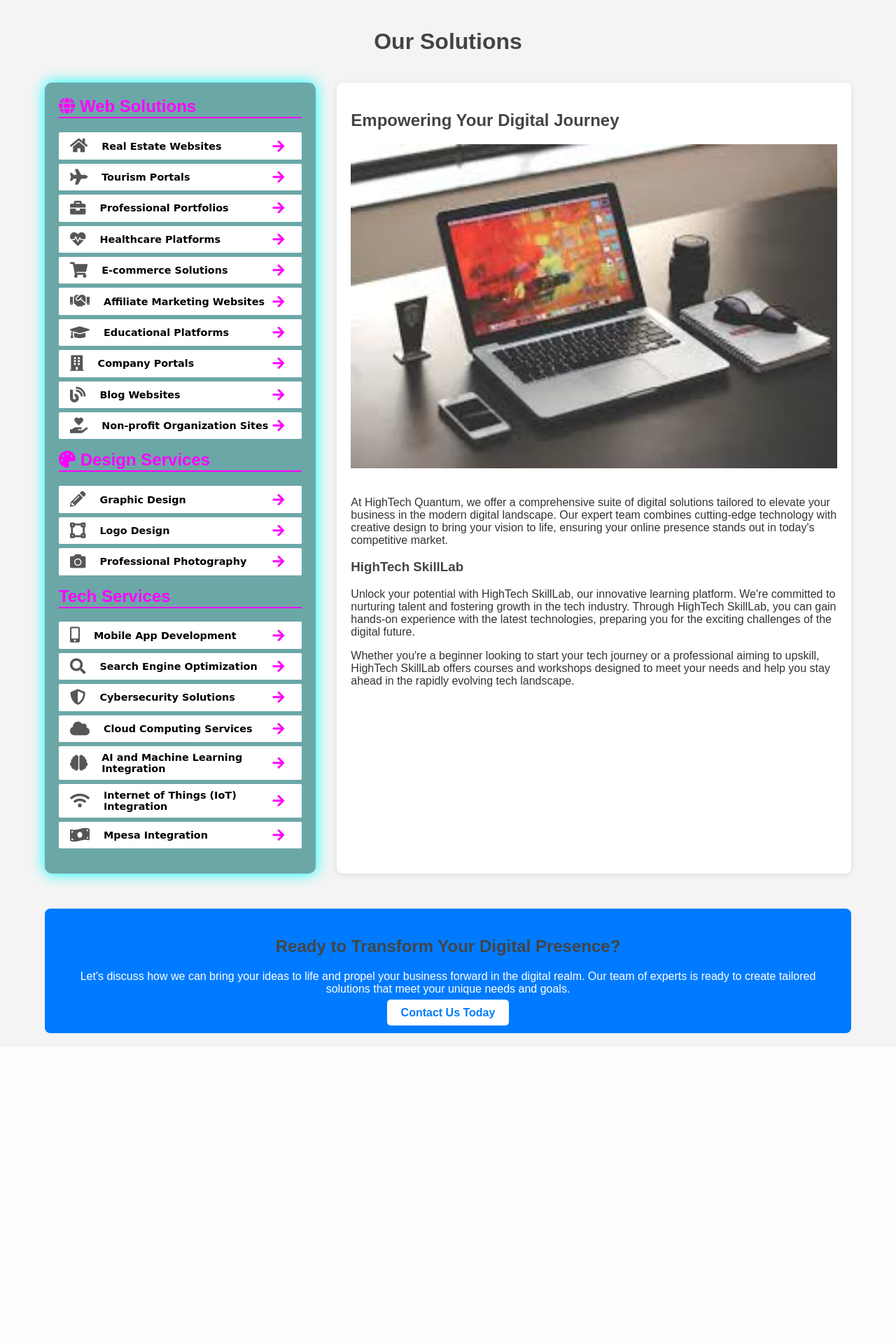
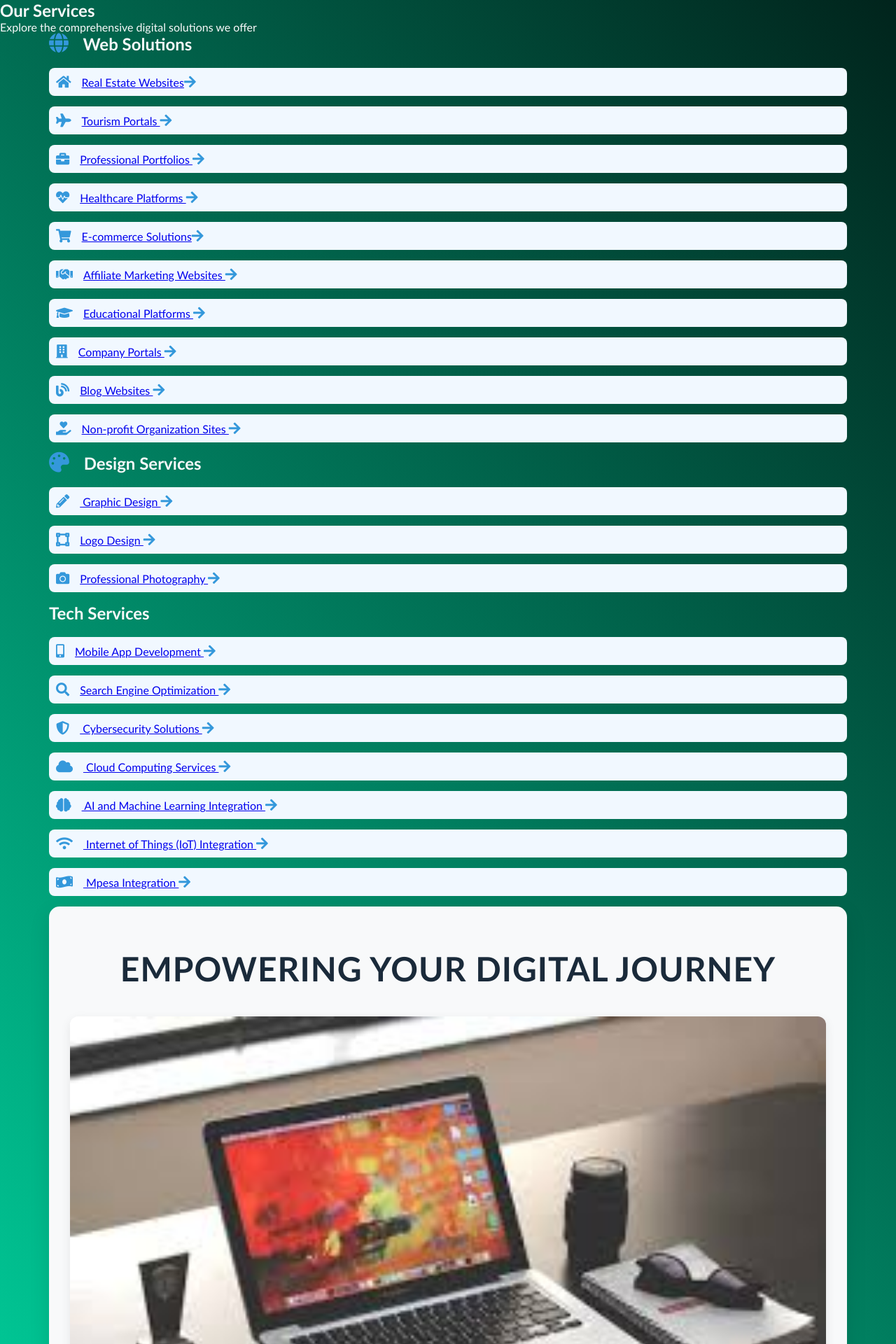
Before and after one commit to catalyst254/highTech, a PHP site: page /test.html in a window 1280 px wide. Shown: the top 1920 px of the page at 70% size. Before the commit the page ends 1476 px from the top, so only its background shows below. Run offline with PHP 8.4, Linux system fonts and the light colour scheme.

Commit message:
update the changes

```diff
--- a/test.html
+++ b/test.html
@@ -6,194 +6,160 @@
     <title>Our Solutions - HighTech Quantum</title>
     <link rel="stylesheet" href="https://cdnjs.cloudflare.com/ajax/libs/font-awesome/5.15.3/css/all.min.css">
     <link href="https://fonts.googleapis.com/css2?family=Poppins:wght@300;400;600&display=swap" rel="stylesheet">
-    <link rel="stylesheet" href="styl.css">
-    <link rel="stylesheet" href="solutions.css">
+    <link rel="stylesheet" href="style.css">
+    <link rel="stylesheet" href="servie.css">
 </head>
 <style>
-/* General Styles */
-body {
-    font-family: Arial, sans-serif;
-    margin: 0;
-    padding: 0;
-    background-color: #f4f4f4;
-    color: #333;
+/* Solutions Description */
+.solutions-description {
+    background-color: #f8f9fa;
+    padding: 60px 0;
+    border-radius: 15px;
+    box-shadow: 0 10px 30px rgba(0, 0, 0, 0.1);
 }
 
 .container {
-    width: 90%;
+    max-width: 1200px;
     margin: 0 auto;
-    max-width: 1200px;
-    padding: 20px;
+    padding: 0 30px;
 }
 
-h1, h2, h3 {
-    color: #444;
+.solutions-description h2 {
+    font-size: 3em;
+    color: #1a2a3a;
+    text-align: center;
+    margin-bottom: 40px;
+    font-weight: 700;
+    letter-spacing: 1px;
+    text-transform: uppercase;
 }
 
-h1.page-title {
-    text-align: center;
-    margin-bottom: 40px;
+.content-wrapper {
+    display: flex;
+    flex-direction: column;
+    align-items: center;
+    margin-bottom: 50px;
+    background-color: #ffffff;
+    border-radius: 12px;
+    overflow: hidden;
+    box-shadow: 0 5px 15px rgba(0, 0, 0, 0.08);
 }
 
-.solutions-content {
-    display: flex;
-    flex-wrap: wrap;
-    gap: 30px;
-}
-
-/* Solutions List */
-.solutions-list {
-    flex: 1;
-    width: 20px;
-    background: rgba(3, 107, 107, 0.562);
-    border-radius: 10px;
-    padding: 20px;
-    box-shadow: 0 0 20px rgb(0, 255, 255);
-}
-
-.solutions-list h2 {
-    color: #ff00ff;
-    border-bottom: 2px solid #ff00ff;
-    padding-bottom: 1px;
-    margin-top: 0;
-}
-
-.solutions-list ul {
-    list-style: none;
+.image-container {
+    width: 100%;
     padding: 0;
 }
 
-.solutions-list ul li {
-    padding: 0.5rem 1rem;
-    background-color: rgb(255, 255, 255);
-    color: #00ffea;
-    font-size: 0.9rem;
-    font-weight: 600;
-    border: none;
-    border-radius: 1%;
-    transition: all 0.3s ease;
-    position: relative;
-    overflow: hidden;
-    z-index: 1;
-    margin-top: 6px;
+.image-container img {
+    width: 100%;
+    height: auto;
+    object-fit: cover;
+    transition: transform 0.3s ease;
 }
 
-.solutions-list ul li::before {
+.image-container img:hover {
+    transform: scale(1.05);
+}
+
+.text-content {
+    padding: 30px;
+}
+
+.text-content p {
+    font-size: 1.1em;
+    line-height: 1.6;
+    color: #4a5568;
+}
+
+/* HighTech SkillLab */
+h3 {
+    color: #2c3e50;
+    font-size: 2.2em;
+    margin-bottom: 25px;
+    position: relative;
+    padding-bottom: 15px;
+}
+
+h3::after {
     content: '';
     position: absolute;
-    top: 0;
-    left: -100%;
-    width: 100%;
-    height: 100%;
-    background: orangered;
-    transition: all 0.5s ease;
-    z-index: -1;
+    bottom: 0;
+    left: 0;
+    width: 60px;
+    height: 4px;
+    background-color: #3498db;
 }
 
-.solutions-list ul li:hover {
-  color: orangered;
+ul {
+    list-style-type: none;
+    padding-left: 0;
+    margin-top: 20px;
 }
 
-.solutions-list ul li:hover::before {
-  left: 0;
-}
-
-.solutions-list ul li a {
-    text-decoration: none;
-    color: #000000;
-    font-weight: bolder;
-    font-family: cursive;
-    display: flex;
-    align-items: center;
-    gap: 10px;
-}
-
-.solutions-list ul li a i {
-    margin-right: 10px;
-    font-size: 1.4rem;
-    color: #000000a9;
-}
-.solutions-list ul li a span i{
-    color: #ff00ff;
-    border-radius: 50%;
-    background-color: #ffffff;
-    padding: 5px;
-    font-size: 1.2rem;
-    position: absolute;
-    right: 10px;
-    top: 50%;
-    transform: translateY(-50%);
-}
-
-/* Solutions Description */
-.solutions-description {
-    flex: 2;
-    min-width: 300px;
-    background-color: #fff;
-    padding: 20px;
+li {
+    margin-bottom: 15px;
+    padding: 10px;
+    background-color: #f1f8ff;
     border-radius: 8px;
-    box-shadow: 0 2px 8px rgba(0, 0, 0, 0.1);
-}
-
-.solutions-description img {
-    width: 100vw;
-    margin-bottom: 20px;
-    height: auto;
-    max-width: 100%;
-}
-
-/* Contact Section */
-.contact-container {
-    text-align: center;
-    margin-top: 50px;
-    padding: 20px;
-    background-color: #007bff;
-    color: #fff;
-    border-radius: 8px;
-}
-
-.contact-container a.btn {
-    background-color: #fff;
-    color: #007bff;
-    padding: 10px 20px;
-    text-decoration: none;
-    border-radius: 5px;
-    font-weight: bold;
     transition: background-color 0.3s ease;
 }
 
-.contact-container a.btn:hover {
-    background-color: #ddd;
+li:hover {
+    background-color: #e1f0ff;
 }
 
-/* responsive  */
+i {
+    margin-right: 15px;
+    color: #3498db;
+    font-size: 1.2em;
+}
+
+.btn-primary {
+    display: inline-block;
+    padding: 12px 25px;
+    background-color: #3498db;
+    color: #ffffff;
+    text-decoration: none;
+    border-radius: 30px;
+    font-weight: bold;
+    transition: background-color 0.3s ease, transform 0.2s ease;
+    margin-top: 20px;
+}
+
+.btn-primary:hover {
+    background-color: #2980b9;
+    transform: translateY(-2px);
+}
+
+.btn-primary i {
+    margin-right: 8px;
+    color: #ffffff;
+}
+
 @media (max-width: 768px) {
-    .solutions-content {
-        flex-direction: column-reverse;
+    .solutions-description h2 {
+        font-size: 2.5em;
     }
 
-    .solutions-description {
-        flex: 1;
-        min-width: 100%;
-    }
-    .solutions-list{
-       width: 400px;
-       padding: 2erm;
-       margin: 0 auto;
+    h3 {
+        font-size: 1.8em;
     }
 
-    .contact-container {
-        margin-top: 30px;
+    .content-wrapper {
+        margin-bottom: 30px;
     }
 }
 
 </style>
+
 <body>
-    <!-- Include  existing header here -->
-
+    <section id="hero-services">
+        <h1>Our Services</h1>
+        <p>Explore the comprehensive digital solutions we offer</p>
+    </section>
     <main class="solutions-page">
         <div class="container">
-            <h1 class="page-title">Our Solutions</h1>
+
             <div class="solutions-content">
               <div class="solutions-list">
                 <h2> <i class="fas fa-globe"></i> Web Solutions</h2>
@@ -228,28 +194,123 @@
                     <li><a href="#mpesa"><i class="fas fa-money-bill-wave"></i> Mpesa Integration <span><i class="fas fa-arrow-right"></i></span></a></li>
                 </ul>
             </div>
-                <div class="solutions-description">
+            <section class="solutions-description">
+                <div class="container">
                     <h2>Empowering Your Digital Journey</h2>
-                    <img src="own.png" alt="">
-                    <p>At HighTech Quantum, we offer a comprehensive suite of digital solutions tailored to elevate your business in the modern digital landscape. Our expert team combines cutting-edge technology with creative design to bring your vision to life, ensuring your online presence stands out in today's competitive market.</p>
+                    <div class="content-wrapper">
+                        <div class="image-container">
+                            <img src="own.png" alt="HighTech Quantum Solutions">
+                        </div>
+                        <div class="text-content">
+                            <p>At HighTech Quantum, we offer a comprehensive suite of digital solutions tailored to elevate your business in the modern digital landscape. Our expert team combines cutting-edge technology with creative design to bring your vision to life, ensuring your online presence stands out in today's competitive market.</p>
+                        </div>
+                    </div>
 
                     <h3>HighTech SkillLab</h3>
                     <p>Unlock your potential with HighTech SkillLab, our innovative learning platform. We're committed to nurturing talent and fostering growth in the tech industry. Through HighTech SkillLab, you can gain hands-on experience with the latest technologies, preparing you for the exciting challenges of the digital future.</p>
 
                     <p>Whether you're a beginner looking to start your tech journey or a professional aiming to upskill, HighTech SkillLab offers courses and workshops designed to meet your needs and help you stay ahead in the rapidly evolving tech landscape.</p>
                 </div>
+            </section>
 
             </div>
             <div class="contact-container">
-                <h2>Ready to Transform Your Digital Presence?</h2>
-                <p>Let's discuss how we can bring your ideas to life and propel your business forward in the digital realm. Our team of experts is ready to create tailored solutions that meet your unique needs and goals.</p>
+                <p>Please feel welcomed to contact us with any enquiry</p>
                 <a href="#contact" class="btn btn-primary">Contact Us Today</a>
+                <div class="phone-number">
+                    <i class="fas fa-phone"></i>
+                    <a href="tel:+254110848885" class="phone-link">+254-110848885</a>
+                </div>
             </div>
         </div>
     </main>
-
-    <!-- Include  existing footer here -->
+<!-- Footer Section -->
+<footer class="main-footer">
+    <div class="container">
+        <div class="footer-content">
+            <div class="footer-logo">
+                <img src="logo.png.jpg" alt="HighTech QuantumLogo">
+                <p>Innovating for a better tomorrow</p>
+            </div>
+            <div class="footer-links">
+                <h3>Quick Links</h3>
+                <ul>
+                    <li><a href="index.html">Home</a></li>
+                    <li><a href="about.html">About</a></li>
+                    <li><a href="services.html">Services</a></li>
+                    <li><a href="#portfolio">Portfolio</a></li>
+                    <li><a href="#contact">Contact</a></li>
+                </ul>
+            </div>
+            <div class="footer-social">
+                <h3>Connect With Us</h3>
+                <div class="social-icons">
+                    <a href="#" class="icon"><i class="fab fa-facebook-f"></i></a>
+                    <a href="#" class="icon"><i class="fab fa-twitter"></i></a>
+                    <a href="#" class="icon"><i class="fab fa-instagram"></i></a>
+                    <a href="#" class="icon"><i class="fab fa-linkedin-in"></i></a>
+                </div>
+            </div>
+        </div>
+        <div class="footer-bottom">
+            <p>&copy; 2024 HighTech Quantum. All rights reserved.</p>
+        </div>
+    </div>
+</footer>
 
     <script src="script.js"></script>
+     <script>
+
+document.querySelectorAll('.question').forEach(question => {
+      question.addEventListener('click', () => {
+        const item = question.parentNode;
+        item.classList.toggle('active');
+      });
+    });
+
+    document.addEventListener('DOMContentLoaded', () => {
+  const header = document.getElementById('main-header');
+  const topBar = document.querySelector('.top-bar');
+  const hamburger = document.querySelector('.hamburger-menu');
+  const nav = document.querySelector('nav');
+  let lastScrollTop = 0, ticking = false;
+
+  const updateHeader = () => {
+    const scrollTop = window.pageYOffset || document.documentElement.scrollTop;
+    const topBarHeight = topBar ? topBar.offsetHeight : 0;
+
+    if (scrollTop > topBarHeight) {
+      if (!header.classList.contains('fixed')) {
+        header.classList.add('fixed');
+        document.body.classList.add('header-fixed');
+        document.body.style.paddingTop = `${header.offsetHeight + topBarHeight}px`;
+      }
+    } else {
+      header.classList.remove('fixed');
+      document.body.classList.remove('header-fixed');
+      document.body.style.paddingTop = '0';
+    }
+
+    lastScrollTop = scrollTop;
+    ticking = false;
+  };
+
+  window.addEventListener('scroll', () => {
+    if (!ticking) {
+      window.requestAnimationFrame(() => {
+        updateHeader();
+        ticking = false;
+      });
+      ticking = true;
+    }
+  });
+
+  window.addEventListener('resize', updateHeader);
+  updateHeader();
+
+
+});
+
+  </script>
 </body>
 </html>
```
Also changed, not shown: services.css (+77 -55 lines), services.html (+22 -4 lines).
